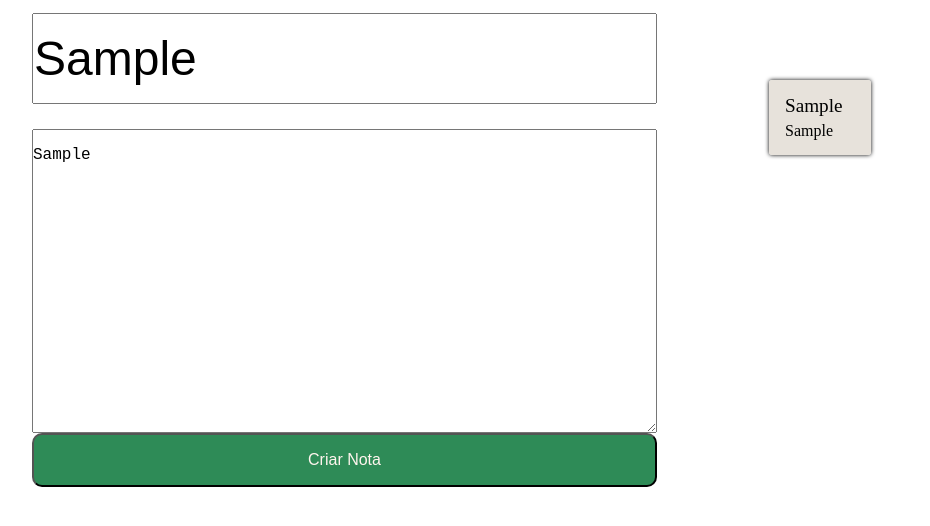
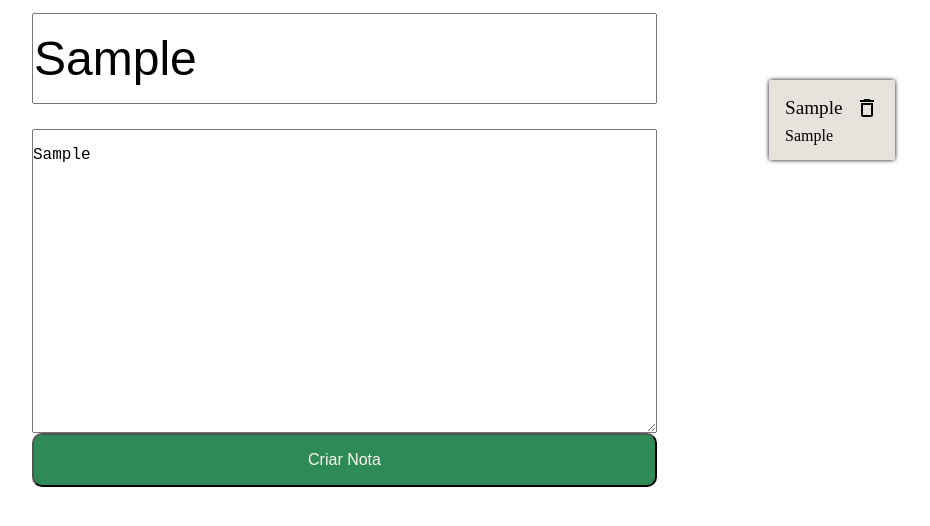
Before and after one commit to diorodro/introducao-react, a React (Create React App) app: page / in a window 1280 px wide. Both pictures are taken after typing "Sample", "Sample" into the empty fields and a click on the button "Criar Nota". Shown: the top 526 px of the page, without its empty margins (48-978 px from the left). Built offline with nearby package versions, Linux system fonts and the light colour scheme; the HTML template or start-up script is replaced by a standard one.

Commit message:
Adicionando Botão para remoção individual de notas

```diff
--- a/src/App.js
+++ b/src/App.js
@@ -7,30 +7,39 @@
 
 class App extends Component {
 
-    constructor(){
+    constructor() {
         super();
         this.state = {
-            notas:[]
+            notas: []
         };
     }
 
-    criarNota(titulo, texto){
-        const novaNota = {titulo,texto};
+    criarNota(titulo, texto) {
+        const novaNota = { titulo, texto };
         const novoArrayNotas = [...this.state.notas, novaNota];
         const novoEstado = {
-            notas:novoArrayNotas
+            notas: novoArrayNotas
         }
         this.setState(novoEstado)
     }
 
-   render(){
-    return (
-        <div className="conteudo">
-            <FormularioCadastro criarNota={this.criarNota.bind(this)}/>
-            <ListaDeNotas notas={this.state.notas}/>
-        </div>
-    );
-   }
+    deletarNota(index) {
+        let arrayNotas = this.state.notas;
+        arrayNotas.splice(index,1);
+        this.setState({ notas: arrayNotas})
+    }
+
+    render() {
+        return (
+            <div className="conteudo">
+                <FormularioCadastro criarNota={this.criarNota.bind(this)} />
+                <ListaDeNotas
+                    apagarNota={this.deletarNota.bind(this)}
+                    notas={this.state.notas}
+                />
+            </div>
+        );
+    }
 }
 
 export default App;
--- a/src/components/CardNota/CardNota.jsx
+++ b/src/components/CardNota/CardNota.jsx
@@ -1,12 +1,20 @@
 import React, { Component } from 'react';
 import './estilo.css';
+import {ReactComponent as DeleteSVG} from "../../assets/img/delete.svg"
 
 class CardNota extends Component {
+
+    apagar(){
+        const indice = this.props.indice;
+        this.props.apagarNota(indice);
+    }
+
     render() {
         return (
             <section className="card-nota">
                 <header className="card-nota__cabecalho">
                     <h3 className="card-nota__titulo">{this.props.titulo}</h3>
+                    <DeleteSVG onClick={this.apagar.bind(this)} />
                 </header>
                 <p className="card-nota__texto">{this.props.texto}</p>
             </section>
--- a/src/components/ListaDeNotas/ListaDeNotas.jsx
+++ b/src/components/ListaDeNotas/ListaDeNotas.jsx
@@ -9,7 +9,11 @@
                 {this.props.notas.map((nota, index) => {
                     return (
                         <li className="lista-notas__items" key={index}>
-                            <CardNota titulo={nota.titulo} texto={nota.texto}/>
+                            <CardNota
+                                indice={index}
+                                apagarNota={this.props.apagarNota}
+                                titulo={nota.titulo}
+                                texto={nota.texto} />
                         </li>
                     );
                 })}</ul>);
```
Also changed, not shown: src/assets/img/delete.svg (added).
